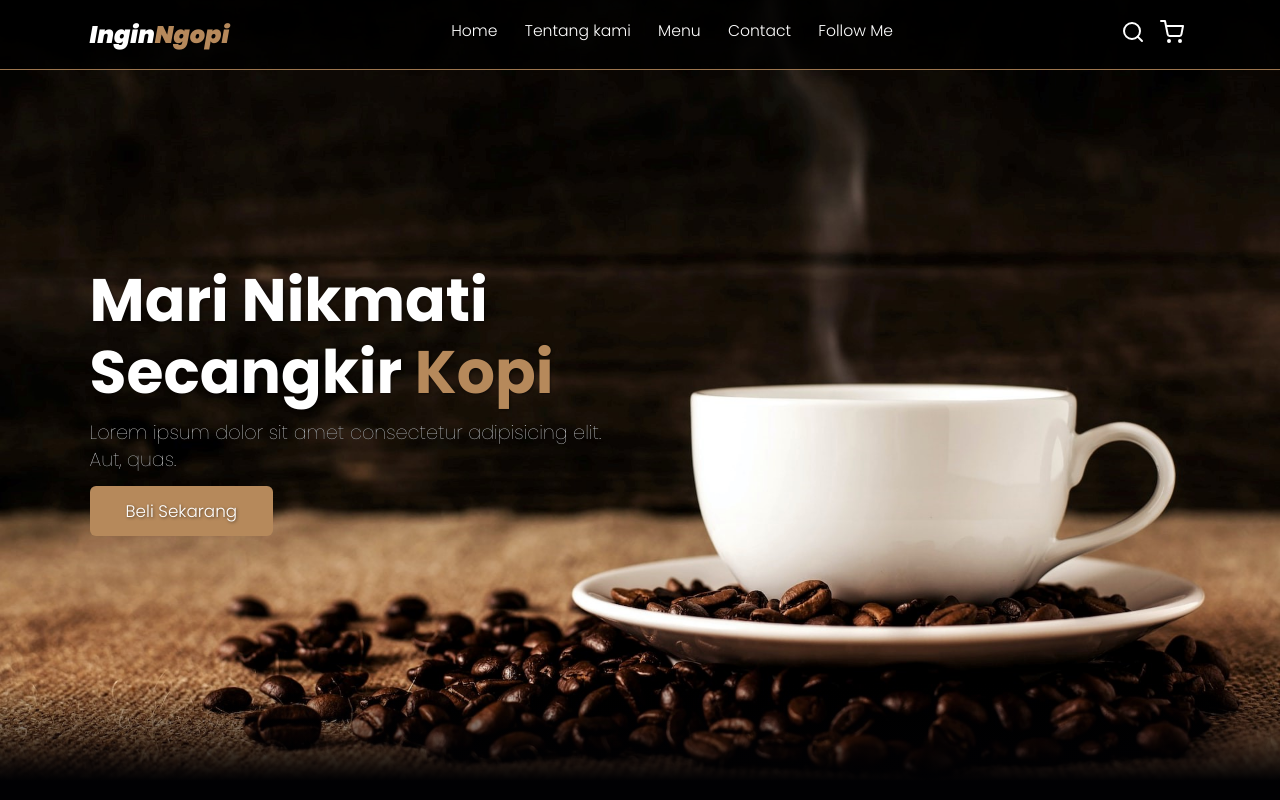
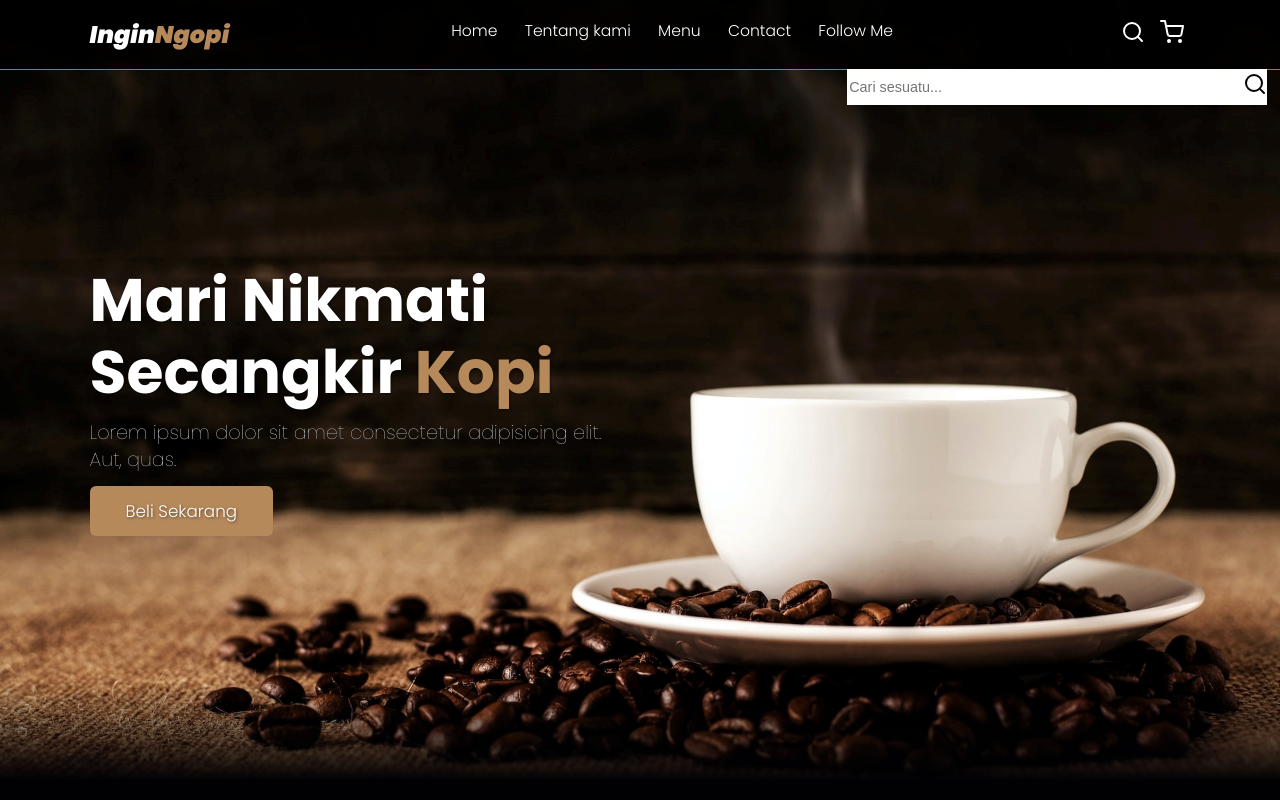
Before and after one commit to Azharu71/Azharu71.github.io, a plain HTML site: page index.html in a window 1280 px wide. Both pictures are taken after a click on the link 1133 px from the left and 39 px from the top of the page. Shown: the top 800 px of the page. Drawn offline with nearby package versions, Linux system fonts and the light colour scheme.

Commit message:
update minor

```diff
--- a/asset/style.css
+++ b/asset/style.css
@@ -69,6 +69,33 @@ body {
 }
 #hamburger {
   display: none;
+}
+.navbar .search-box {
+  display: flex;
+  position: absolute;
+  width: 35rem;
+  height: 3rem;
+  right: 1%;
+  transform: scaleY(0);
+  top: 100%;
+  background-color: #fff;
+  align-items: center;
+}
+.navbar .search-box #search-input {
+  width: 100%;
+  font-size: 1.2rem;
+  padding: 0 2px;
+}
+.navbar .search-box .search-btn {
+  color: var(--bg);
+}
+.navbar .search-box .search-btn:hover {
+  color: var(--primary);
+}
+.navbar .search-box.active {
+  transform: scaleY(1);
+  transform-origin: top;
+  transition: 0.2s;
 }
 
 /* hero section */
@@ -318,6 +345,10 @@ footer .credit a {
   .navbar .navbar-nav a:hover::after {
     transform: scaleX(0.2);
   }
+
+  .navbar .search-box.active {
+    right: 10%;
+  }
   .about .row {
     flex-wrap: wrap;
   }
--- a/index.html
+++ b/index.html
@@ -30,6 +30,12 @@
         <a href="#" id="search"><i data-feather="search"></i></a>
         <a href="#" id="shopping-cart"><i data-feather="shopping-cart"></i></a>
         <a href="#hamburger" id="hamburger"><i data-feather="menu"></i></a>
+      </div>
+      <div class="search-box">
+        <input type="search" id="search-input" placeholder="Cari sesuatu..." />
+        <label for="search-input" class="search-btn"
+          ><i data-feather="search"></i
+        ></label>
       </div>
     </nav>
     <!-- navbar end -->
--- a/js/script.js
+++ b/js/script.js
@@ -5,12 +5,23 @@ const navbarNav = document.querySelector(".navbar-nav");
 document.querySelector("#hamburger").onclick = () => {
   navbarNav.classList.toggle("active");
 };
+
+const searchBox = document.querySelector(".search-box");
+document.querySelector("#search").onclick = (e) => {
+  searchBox.classList.toggle("active");
+  e.preventDefault();
+};
 // klik diluar sidebar untuk hide nav
 
 const hamburger = document.querySelector("#hamburger");
+const search = document.querySelector("#search");
+const input = document.querySelector(".search-box input,i");
 
 document.addEventListener("click", function (e) {
   if (!hamburger.contains(e.target)) {
     navbarNav.classList.remove("active");
   }
+  if (!search.contains(e.target) && !input.contains(e.target)) {
+    searchBox.classList.remove("active");
+  }
 });
```
